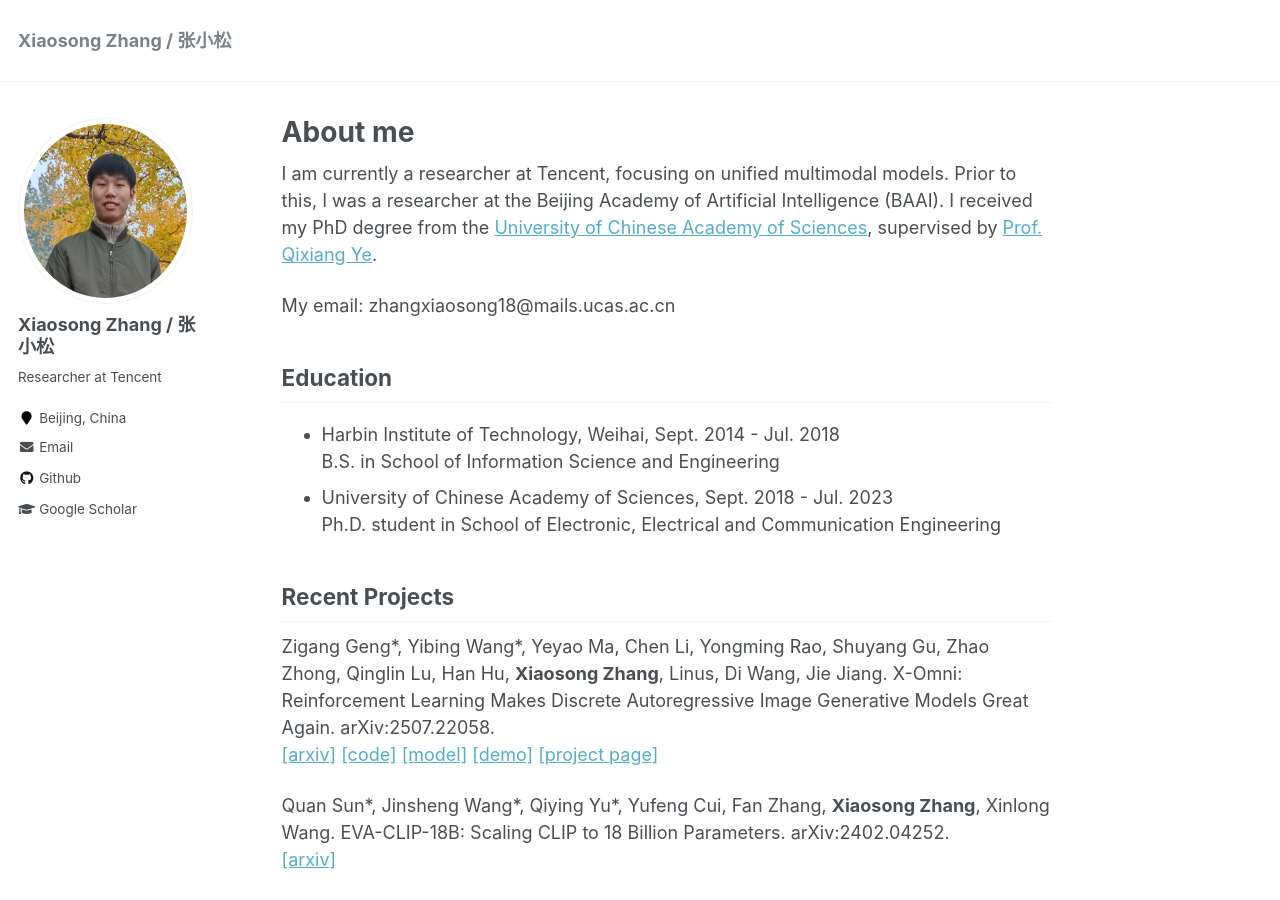
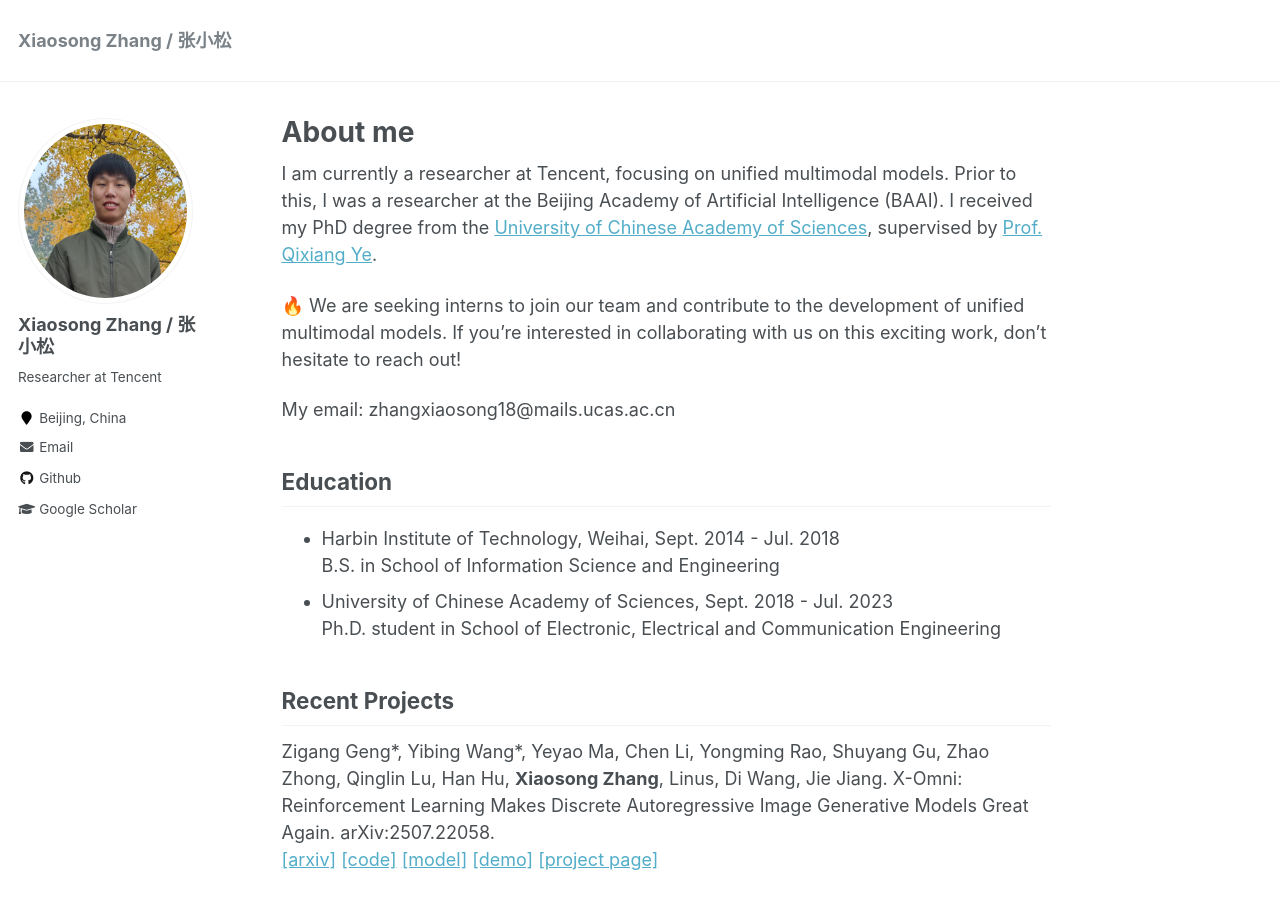
Before and after one commit to zhangxiaosong18/zhangxiaosong18.github.io, a Jekyll site: the page built from _pages/about.md, in a window 1280 px wide and 900 px high. Built offline with Jekyll 4.4.1, drawn with Linux system fonts in a browser that asks for light colours.

Commit message:
Update about.md

```diff
--- a/_pages/about.md
+++ b/_pages/about.md
@@ -9,6 +9,8 @@ redirect_from:
 ---
 
 I am currently a researcher at Tencent, focusing on unified multimodal models. Prior to this, I was a researcher at the Beijing Academy of Artificial Intelligence (BAAI). I received my PhD degree from the [University of Chinese Academy of Sciences](http://english.ucas.ac.cn/), supervised by [Prof. Qixiang Ye](http://people.ucas.ac.cn/~0007279?language=en).
+
+🔥 We are seeking interns to join our team and contribute to the development of unified multimodal models. If you're interested in collaborating with us on this exciting work, don't hesitate to reach out!
 
 My email: zhangxiaosong18@mails.ucas.ac.cn
 
```
